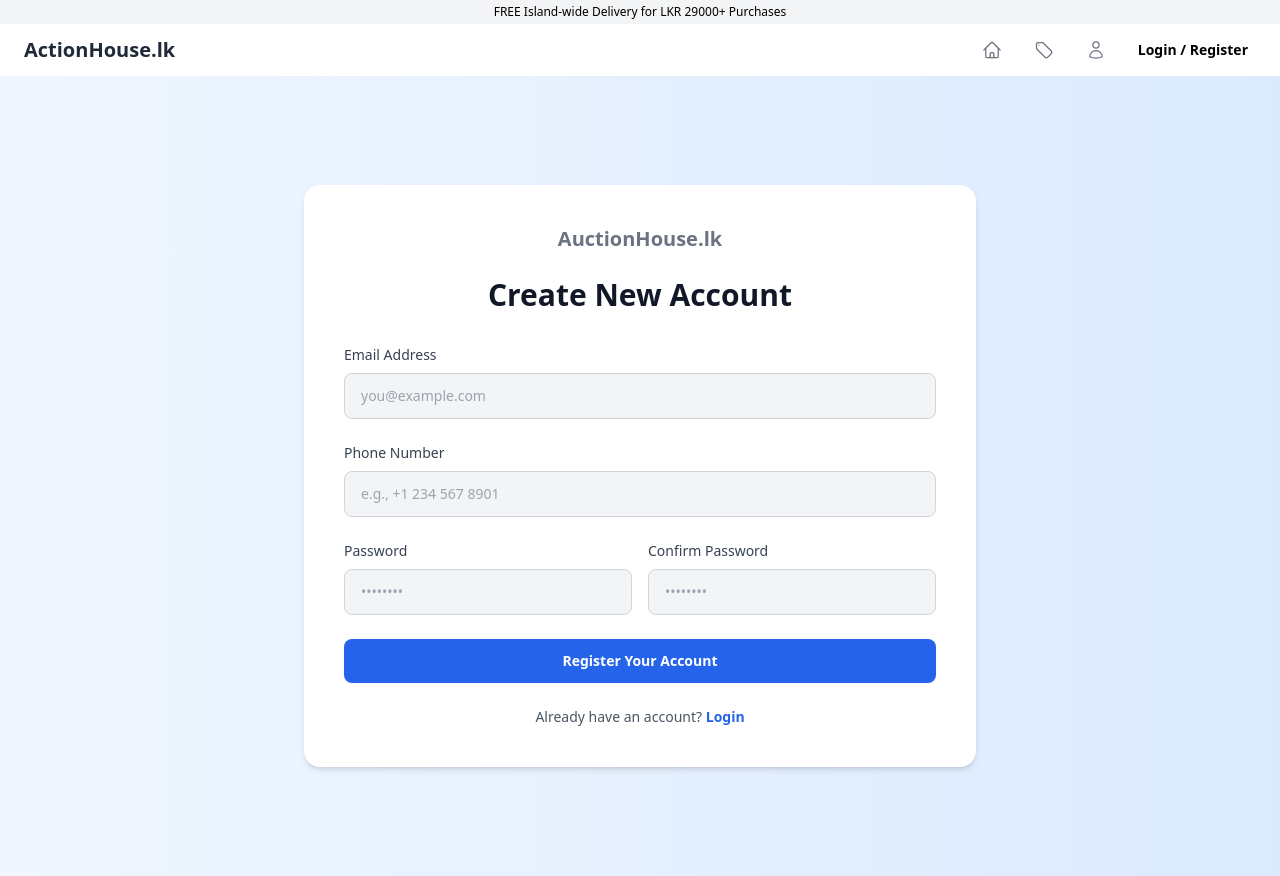
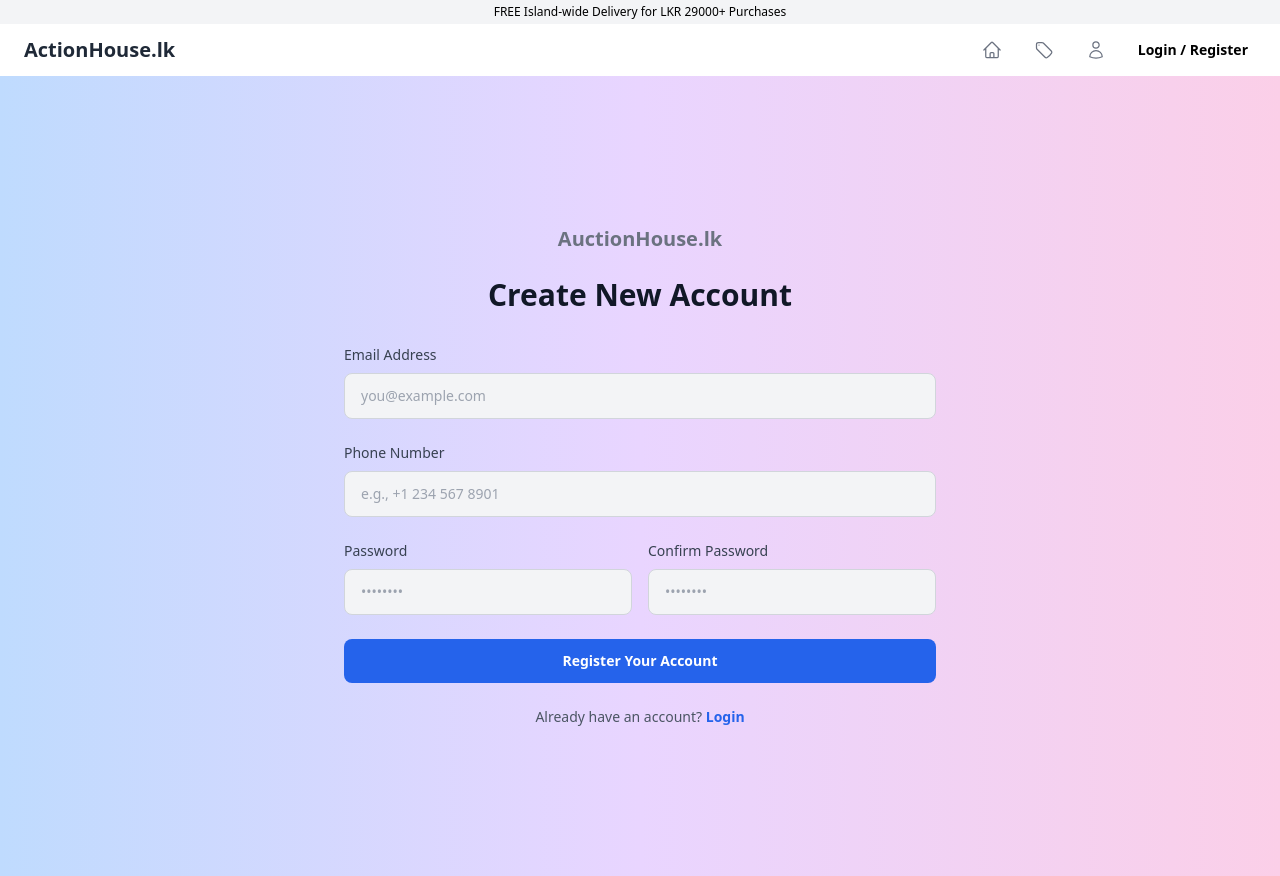
Before and after one commit to sameerajayakodi/Auction_System, a React (Create React App) app in the folder AuctionHouse/auction-management-frontend/: page /register in a window 1280 px wide. Built offline with nearby package versions, Linux system fonts and the light colour scheme.

Commit message:
Update Register.js

```diff
--- a/AuctionHouse/auction-management-frontend/src/auth/Register.js
+++ b/AuctionHouse/auction-management-frontend/src/auth/Register.js
@@ -19,8 +19,8 @@ const Register = () => {
   };
 
   return (
-    <div className="flex items-center justify-center min-h-screen bg-gradient-to-r from-blue-50 to-blue-100">
-      <div className="w-full max-w-2xl p-10 bg-white shadow-md rounded-2xl">
+    <div className="flex items-center justify-center min-h-screen bg-gradient-to-r from-blue-200 via-purple-200 to-pink-200">
+      <div className="w-full max-w-2xl p-10">
         {/* Optional: Logo */}
         <div className="flex justify-center mb-6">
           <p className="text-xl font-bold text-gray-500">AuctionHouse.lk</p>
```
